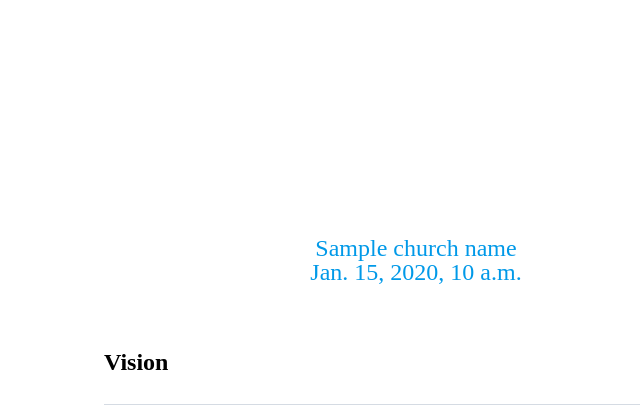
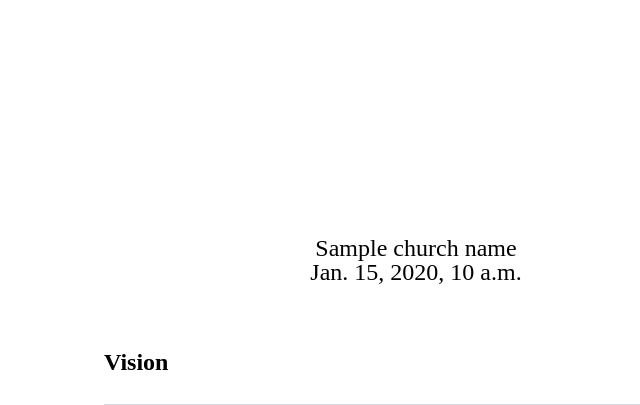
Before and after one commit to bdrhoa/pulsemanager, a Django app: template pulsemanager/templates/users/reports/rptemplate/report.html in a window 1280 px wide. Shown: the part 624-1029 px from the top of the page, without its empty margins (0-640 px from the left). Run offline with Django 3.2, Linux system fonts and the light colour scheme; the template is opened without the code that fills it: most values are stand-ins (such as "Sample title", 1, 10 or a date in 2020); grey boxes marked "Sample" are stand-in pictures; some web fonts are replaced.

Commit message:
Chang the report title color to black.

```diff
--- a/pulsemanager/templates/users/reports/rptemplate/report.html
+++ b/pulsemanager/templates/users/reports/rptemplate/report.html
@@ -1663,7 +1663,7 @@
     }
 
     .c13 {
-      color: #0099e8;
+      color: #000000;
       font-weight: 400;
       text-decoration: none;
       vertical-align: baseline;
```
